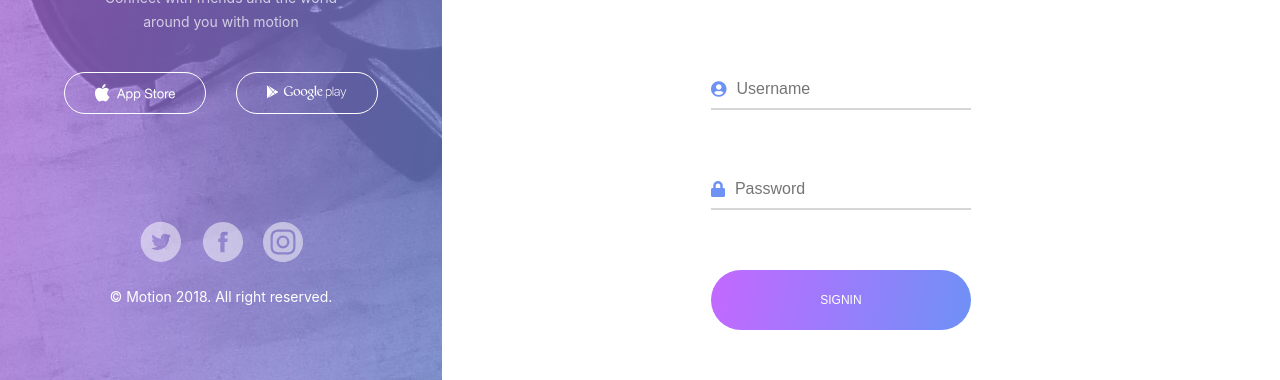
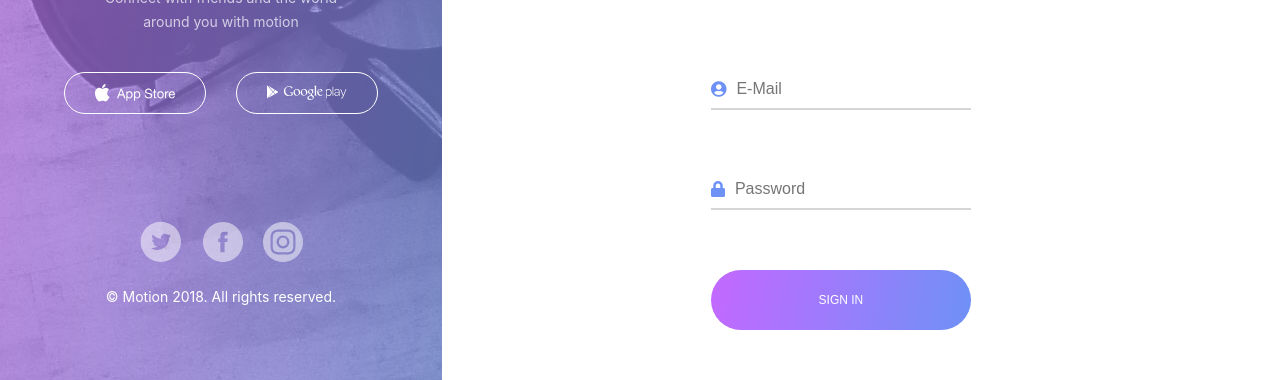
Before and after one commit to cindyreber/motion, a React (Create React App) app: page / in a window 1280 px wide. Shown: the part 284-664 px from the top of the page. Built offline with nearby package versions, Linux system fonts and the light colour scheme.

Commit message:
Small changes on login and verification page

```diff
--- a/src/components/LeftLogin/index.jsx
+++ b/src/components/LeftLogin/index.jsx
@@ -119,7 +119,7 @@ export const PurpleStyle = () => {
                 <SocialMediaButtons src={facebook}/>
                 <SocialMediaButtons src={instagram}/>
             </SocialMediaContainer>
-                <p>© Motion 2018. All right reserved.</p>
+                <p>© Motion 2018. All rights reserved.</p>
         </BottomWrapper>
     </LeftContainer>
     );
--- a/src/components/logIn/index.jsx
+++ b/src/components/logIn/index.jsx
@@ -52,7 +52,7 @@ function LoginForm(props) {
                     onChange={(e) => setEmail(e.target.value)}
                     value={email}
                     type="text"
-                    placeholder="Username"
+                    placeholder="E-Mail"
                   />
                 </FormFieldWrapper>
                 <FormFieldWrapper>
@@ -65,7 +65,7 @@ function LoginForm(props) {
                   />
                 </FormFieldWrapper>
                 <div className="signin-content">
-                  <Button>SIGNIN</Button>
+                  <Button>SIGN IN</Button>
                 </div>
               </form>
             </FormInnerWrapper>
--- a/src/components/signUp/index.jsx
+++ b/src/components/signUp/index.jsx
@@ -43,7 +43,7 @@ const SignUp = (props) => {
                     onChange={(e) => setEmail(e.target.value)}
                     value={email}
                     type="text"
-                    placeholder="Email"
+                    placeholder="E-Mail"
                   />
                 </FormFieldWrapper>
                 <div className="signin-content">
--- a/src/components/verification/index.jsx
+++ b/src/components/verification/index.jsx
@@ -63,7 +63,7 @@ const VerificationForm = () => {
                       onChange={(e) => setEmail(e.target.value)}
                       value={email}
                       type="text"
-                      placeholder="Email"
+                      placeholder="E-Mail"
                     />
                   </FormFieldWrapper>
                   <FormFieldWrapper>
@@ -98,7 +98,7 @@ const VerificationForm = () => {
                     <input
                       onChange={(e) => setPassword(e.target.value)}
                       value={password}
-                      type="text"
+                      type="password"
                       placeholder="Password"
                     />
                   </FormFieldWrapper>
@@ -106,7 +106,7 @@ const VerificationForm = () => {
                     <input
                       onChange={(e) => setPassordRepeat(e.target.value)}
                       value={password_repeat}
-                      type="text"
+                      type="password"
                       placeholder="Password Repeat"
                     />
                   </FormFieldWrapper>
```
